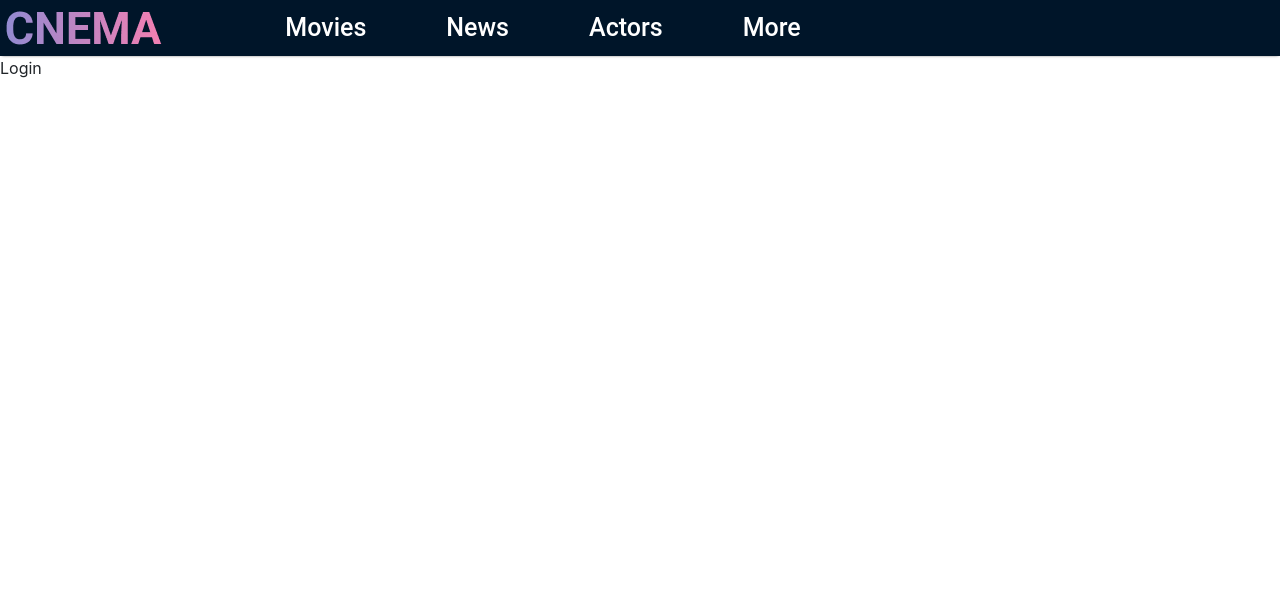
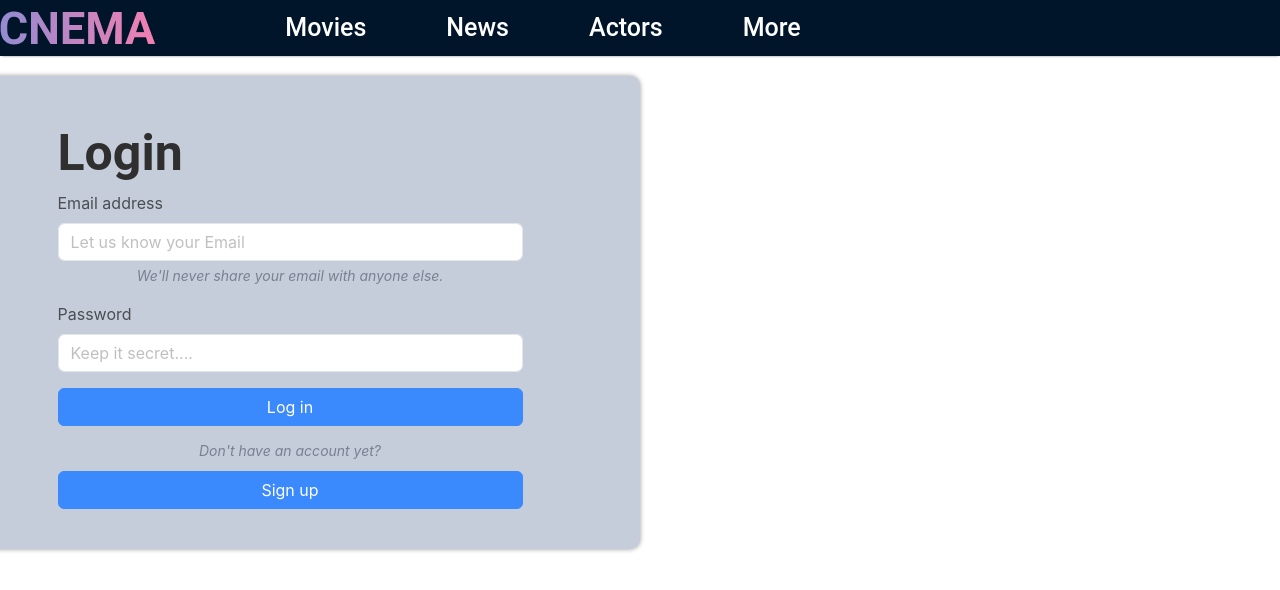
Before and after one commit to Tuanne2108/movieTicketBooking, a React (Create React App) app in the folder movie_booking/: page /login in a window 1280 px wide. Shown: the top 590 px of the page. Built offline with nearby package versions, Linux system fonts and the light colour scheme.

Commit message:
update loginpage
a little bit update login page (header,css)

```diff
--- a/movie_booking/src/Components/Header/styleHeader.css
+++ b/movie_booking/src/Components/Header/styleHeader.css
@@ -19,7 +19,7 @@
     display: flex;
     flex-direction: row;
     width: 12%;
-    justify-content: center;
+    justify-content: flex-start;
     align-content: center;
     flex-wrap: wrap;
 }
--- a/movie_booking/src/Pages/LoginLogoutPage/Login.js
+++ b/movie_booking/src/Pages/LoginLogoutPage/Login.js
@@ -1,9 +1,41 @@
-import React from 'react'
+import React from 'react';
+import './styleLoginLogoutPage.css'
+
 
 const Login = () => {
   return (
-    <div className="cnema-loginpage">Login</div>
-  )
-}
+    <div className="cnema-loginpage">
+      <div className="cnema-loginpage-container">
+        <div className="form-login-container">
+          <div className="login-title">
+            Login
+          </div>
+          <div className="login-form">
+            <form>
+              <div className="mb-3">
+                <label htmlFor="exampleInputEmail1" className="form-label">Email address</label>
+                <input type="email" className="form-control" id="exampleInputEmail1" aria-describedby="emailHelp" placeholder="Let us know your Email" />
+                <div id="emailHelp" className="form-text custome">We'll never share your email with anyone else.</div>
+              </div>
+              <div className="mb-3">
+                <label htmlFor="exampleInputPassword1" className="form-label">Password</label>
+                <input type="password" className="form-control" id="exampleInputPassword1" placeholder="Keep it secret...."/>
+              </div>
+              <div className="button-group">
+              <button type="submit" className="btn btn-primary">Log in</button>
 
-export default Login
+              <div id="donotHaveAccYet" className="form-text custome">Don't have an account yet?</div>
+              <button type="submit" className="btn btn-primary">Sign up</button>
+              </div>
+
+            </form>
+          </div>
+        </div>
+      </div>
+
+
+    </div>
+  );
+};
+
+export default Login;
--- /dev/null
+++ b/movie_booking/src/Pages/LoginLogoutPage/styleLoginLogoutPage.css
@@ -0,0 +1,92 @@
+/* Login.js */
+
+.cnema-loginpage {
+    display: flex;
+    flex-direction: column;
+    width: 100%;
+    flex-wrap: wrap;
+    align-content: center;
+    justify-content: flex-start;
+    align-items: center;
+    margin-top: 20px;
+}
+.cnema-loginpage-container {
+    width: 1400px;
+    display: flex;
+}
+
+.form-login-container {
+    width: 50%;
+    border-radius: 10px;
+    background-color: #bac2d2;
+    opacity: 81%;
+    display: flex;
+    flex-direction: column;
+    flex-wrap: wrap;
+    align-content: center;
+    justify-content: flex-start;
+    align-items: flex-start;
+    padding: 40px;
+    box-shadow: 0px 0px 5px rgba(0, 0, 0, 0.5);
+}
+
+
+.login-title {
+    font-family: 'Roboto', sans-serif; /* Specify Roboto font */
+    font-weight: bold; /* Apply bold style */
+    font-size: 50px; /* Set font size to 50px */
+    color: #000000; /* Set text color to black */
+}
+
+.login-form input::placeholder {
+    color: #000000;
+    opacity: 0.3;
+}
+
+.form-control {
+    display: block;
+    width: 100%;
+    padding: .375rem .75rem;
+    font-size: 1rem;
+    font-weight: 400;
+    line-height: 1.5;
+    color: var(--bs-body-color);
+    -webkit-appearance: none;
+    -moz-appearance: none;
+    appearance: none;
+    background-color: var(--bs-body-bg);
+    background-clip: padding-box;
+    border: var(--bs-border-width) solid var(--bs-border-color);
+    border-radius: var(--bs-border-radius);
+    transition: border-color .15s ease-in-out, box-shadow .15s ease-in-out;
+}
+
+.form-text.custome {
+    font-style: italic;
+    color: #5A637A;
+}
+.login-form {
+    width: 75% !important;
+}
+.login-form, .login-form form, .login-form form div {
+    display: flex;
+    flex-direction: column;
+    flex-wrap: wrap;
+    align-content: center;
+    align-items: flex-start;
+    justify-content: flex-start;
+    width: 100%;
+}
+
+
+.login-form button {
+    display: flex;
+    flex-direction: column;
+    flex-wrap: wrap;
+    align-items: stretch;
+    width: 100%;
+}
+
+.button-group {
+    gap: 10px;
+}
```
Also changed, not shown: movie_booking/src/Pages/LoginSignup.jsx (deleted, +0 -11 lines).
